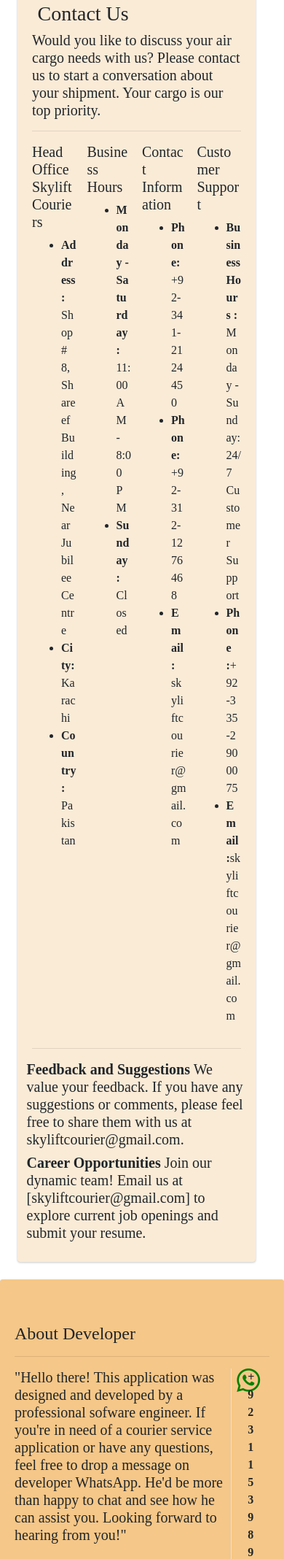
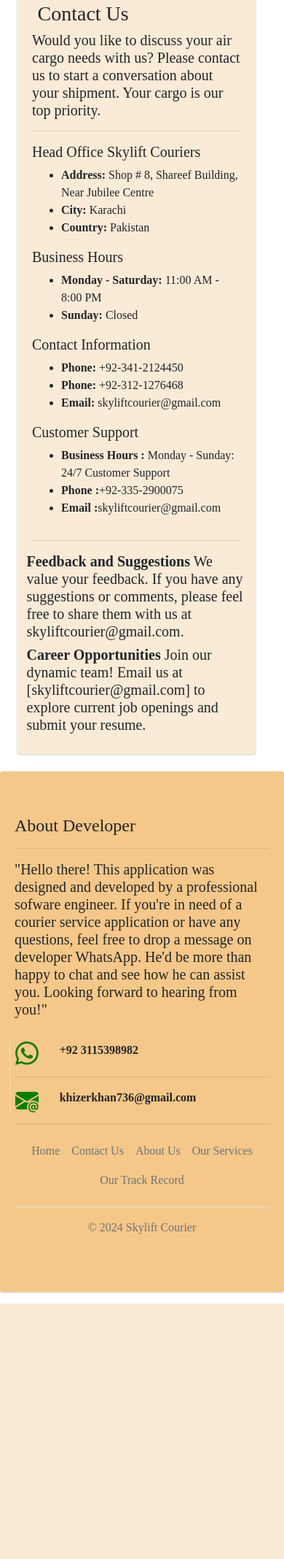
Before and after one commit to khizerpython/skyliftcourier, a Django app: page /contactus/ in a window 390 px wide. Shown: the part 232-2368 px from the top of the page at 73% size. After the commit the page ends 2018 px from the top, so only its background shows below. Run offline with Django 4.2, Linux system fonts and the light colour scheme; some libraries are stand-ins or nearby versions; some web fonts are replaced.

Commit message:
responsiveness on static pages

```diff
--- a/my_app/templates/contactus.html
+++ b/my_app/templates/contactus.html
@@ -17,7 +17,7 @@
                 <h5>Would you like to discuss your air cargo needs with us? Please contact us to start a conversation about your shipment. Your cargo is our top priority.</h5>
                 <hr>
                 <div class="row">
-                    <div class="col-3">
+                    <div class="col-lg-3 col-md-6 col-sm-12">
                      <h5>Head Office Skylift Couriers</h5>
                      <ul>
                         <li><b>Address:</b> Shop # 8, Shareef Building, Near Jubilee Centre</li>
@@ -27,7 +27,7 @@
 
 
                     </div>
-                    <div class="col-3">
+                    <div class="col-lg-3 col-md-6 col-sm-12">
                         <h5>Business Hours</h5>
                         <ul>
                             <li><b>Monday - Saturday: </b>11:00 AM - 8:00 PM</li>
@@ -35,7 +35,7 @@
                         </ul>
 
                     </div>
-                    <div class="col-3">
+                    <div class="col-lg-3 col-md-6 col-sm-12">
                        <h5>Contact Information</h5>
                        <ul>
                         <li><b>Phone: </b>+92-341-2124450</li>
@@ -44,7 +44,7 @@
                        </ul>
 
                     </div>
-                    <div class="col-3">
+                    <div class="col-lg-3 col-md-6 col-sm-12">
                         <h5>Customer Support</h5>
                         <!-- <p><b>Business Hours :</b> Monday - Sunday: 24/7 Customer Support</p> -->
                         <!-- <h5>Contact Information :</h5> -->
--- a/my_app/templates/others/footer.html
+++ b/my_app/templates/others/footer.html
@@ -10,7 +10,7 @@
                 <h4>About Developer</h4>
                 <hr>
                 <div class="row">
-                    <div class="col-10">
+                    <div class="col-lg-10 col-sm-6">
                         <h5 class="nav justify-content-center pb-3 mb-3">"Hello there! This application was designed and
                             developed by a professional sofware engineer.
                             If you're in need of a courier service application or have any questions, feel free to drop a
@@ -18,7 +18,7 @@
                             WhatsApp. He'd be more than happy to chat and see how he can assist you. Looking forward to hearing
                             from you!"</h5>
                     </div>
-                    <div class="col-2 border-left">
+                    <div class="col-lg-2 col-sm-6 border-left">
                         <!-- Whatsapp -->
                         <div class="row">
                             <div class="col-2">
```
